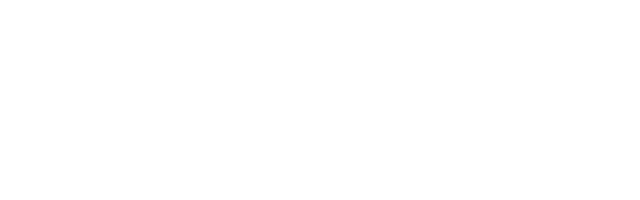
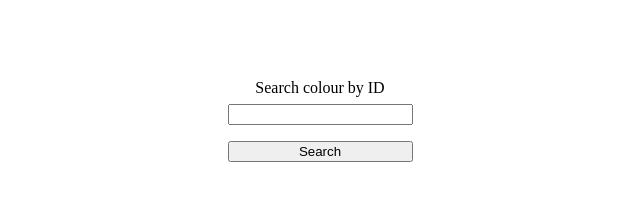
Before and after one commit to rnba12/colour-api, a website: page client/index.html in a window 1280 px wide. Shown: the whole page, without its empty margins (320-960 px from the left). Drawn offline with Linux system fonts and the light colour scheme.

Commit message:
Create form

```diff
--- a/client/index.html
+++ b/client/index.html
@@ -9,10 +9,19 @@
     <link rel="icon" type="image/png" sizes="16x16" href="./public/favicon/favicon-16x16.png">
     <link rel="manifest" href="./public/favicon/site.webmanifest">
     <script src="script.js" defer></script>
+    <link rel="stylesheet" href="styles/grid.css">
     <link rel="stylesheet" href="styles/style.css">
     <title>CSS Colours</title>
 </head>
 <body>
-
+    <div id="form-div">
+        <form>
+            <label for="searchColour">Search colour by ID</label>
+            <br>
+            <input type="text" id="searchColour">
+            <br>
+            <input type="submit" value="Search">
+        </form>
+    </div>
 </body>
 </html>
--- a/client/styles/style.css
+++ b/client/styles/style.css
@@ -46,3 +46,31 @@
 	border-collapse: collapse;
 	border-spacing: 0;
 }
+
+/*  */
+
+body {
+    height: 100vh
+}
+
+form > input {
+    margin: 0.5rem auto
+}
+
+form > input:last-child {
+    width: 100%
+}
+
+form > label {
+    display: inline-block;
+    width: 100%;
+    text-align: center;
+}
+
+#form-div {
+    display: flex;
+    flex-direction: column;
+    justify-content: center;
+    align-items: center;
+    margin: 5rem
+}
```
Also changed, not shown: client/styles/grid.css (added).
